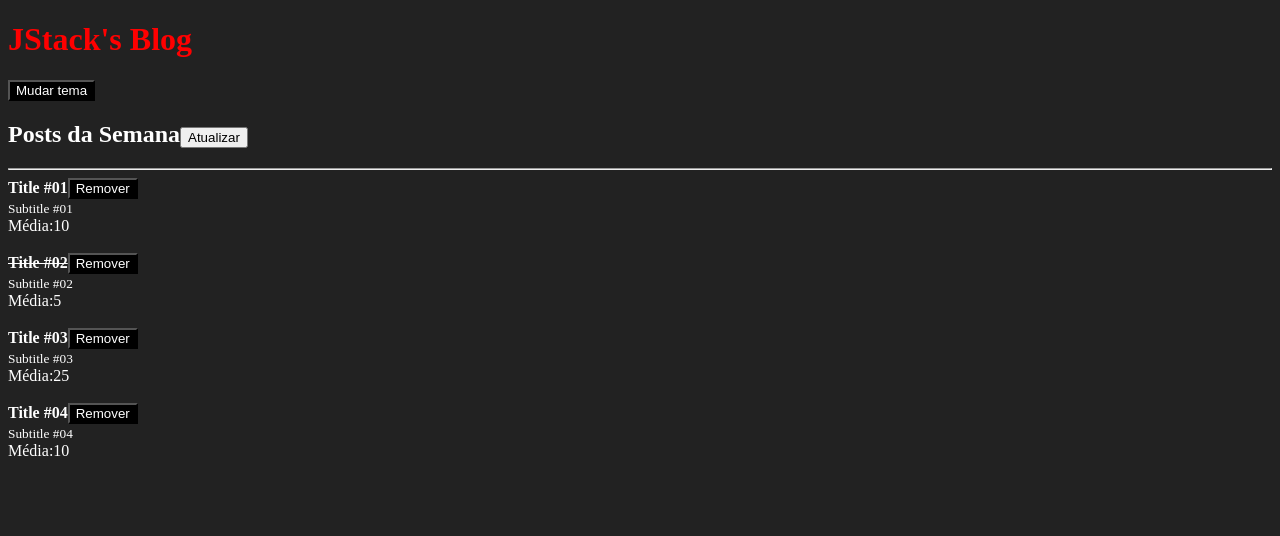
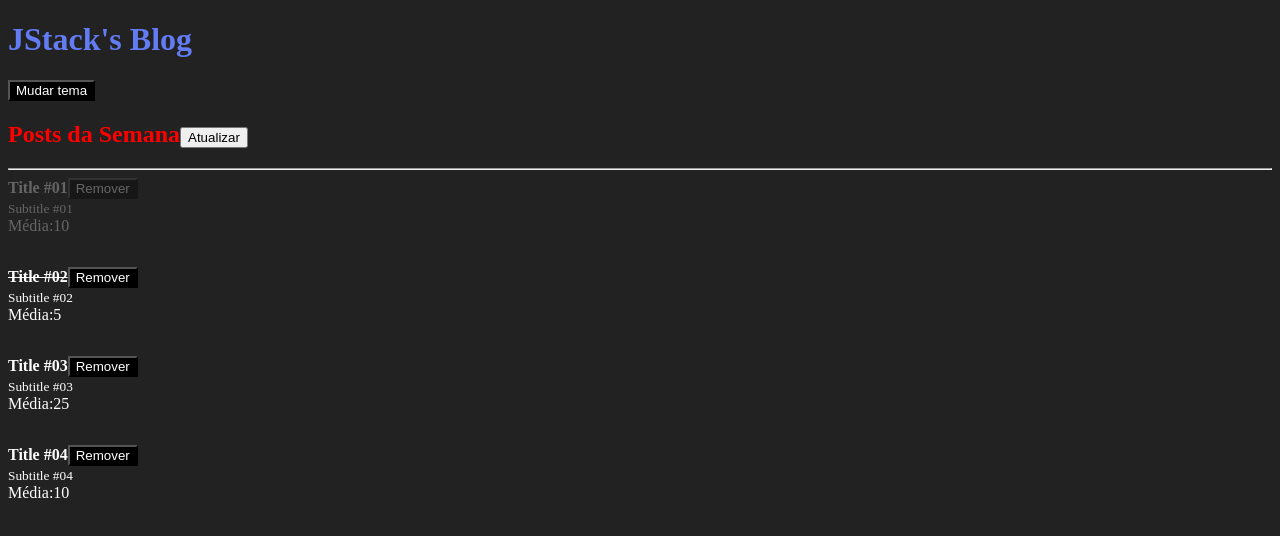
Before and after one commit to iwprogramacao/estudos-jstack, a React app in the folder react-fundamentos/: page / in a window 1280 px wide. Shown: the top 536 px of the page. Built offline with nearby package versions, Linux system fonts and the light colour scheme.

Commit message:
Utilizando SASS e classes dinâmicas

```diff
--- a/react-fundamentos/package.json
+++ b/react-fundamentos/package.json
@@ -22,6 +22,8 @@
     "eslint-plugin-react": "^7.28.0",
     "eslint-plugin-react-hooks": "^4.3.0",
     "html-webpack-plugin": "^5.5.0",
+    "sass": "^1.56.2",
+    "sass-loader": "^13.2.0",
     "style-loader": "^3.3.1",
     "webpack": "^5.19.0",
     "webpack-cli": "^5.0.1",
--- a/react-fundamentos/src/App.js
+++ b/react-fundamentos/src/App.js
@@ -2,20 +2,21 @@ import React, { useState } from 'react';
 import Header from './Header';
 import Post from './Post';
 import ThemeProvider from './ThemeContext';
+import styles from './App.scss';
 
 export default function App() {
   const [posts, setPosts] = useState([
     {
-      id: Math.random(), title: 'Title #01', subtitle: 'Subtitle #01', likes: 20, read: false,
+      id: Math.random(), title: 'Title #01', subtitle: 'Subtitle #01', likes: 20, read: false, removed: true,
     },
     {
-      id: Math.random(), title: 'Title #02', subtitle: 'Subtitle #02', likes: 10, read: true,
+      id: Math.random(), title: 'Title #02', subtitle: 'Subtitle #02', likes: 10, read: true, removed: false,
     },
     {
-      id: Math.random(), title: 'Title #03', subtitle: 'Subtitle #03', likes: 50, read: false,
+      id: Math.random(), title: 'Title #03', subtitle: 'Subtitle #03', likes: 50, read: false, removed: false,
     },
     {
-      id: Math.random(), title: 'Title #04', subtitle: 'Subtitle #04', likes: 20, read: false,
+      id: Math.random(), title: 'Title #04', subtitle: 'Subtitle #04', likes: 20, read: false, removed: false,
     },
   ]);
 
@@ -33,13 +34,16 @@ export default function App() {
   }
 
   function handleRemovePost(postId) {
-    setPosts((prevState) => prevState.filter((post) => post.id !== postId));
+    setPosts((prevState) => prevState.map((post) => (
+      post.id === postId
+        ? { ...post, removed: true }
+        : post)));
   }
 
   return (
     <ThemeProvider>
       <Header title="JStack's Blog">
-        <h2>
+        <h2 className={styles.title}>
           Posts da Semana
           <button type="button" onClick={handleRefresh}>Atualizar</button>
         </h2>
--- a/react-fundamentos/src/Header.js
+++ b/react-fundamentos/src/Header.js
@@ -2,7 +2,7 @@ import React, { useContext } from 'react';
 import PropTypes from 'prop-types';
 import Button from './Button';
 import { ThemeContext } from './ThemeContext';
-import styles from './Header.css';
+import styles from './Header.scss';
 
 export default function Header({ title, children }) {
   const { onToggleTheme } = useContext(ThemeContext);
--- /dev/null
+++ b/react-fundamentos/src/Header.scss
@@ -0,0 +1,5 @@
+$primary: #637bf3;
+
+.title {
+  color: $primary;
+}
--- a/react-fundamentos/src/Post.js
+++ b/react-fundamentos/src/Post.js
@@ -1,11 +1,11 @@
 import React from 'react';
 import PropTypes from 'prop-types';
 import PostHeader from './PostHeader';
+import styles from './Post.scss';
 
 export default function Post({ post, onRemove }) {
   return (
-    <>
-      <article>
+    <article className={post.removed ? styles.postRemoved : styles.post}>
       <PostHeader
         onRemove={onRemove}
         post={{
@@ -19,8 +19,6 @@ export default function Post({ post, onRemove }) {
       Média:
       {post.likes / 2}
     </article>
-      <br />
-    </>
   );
 }
 
@@ -32,5 +30,6 @@ Post.propTypes = {
     subtitle: PropTypes.string.isRequired,
     likes: PropTypes.number.isRequired,
     read: PropTypes.bool.isRequired,
+    removed: PropTypes.bool.isRequired,
   }).isRequired,
 };
--- /dev/null
+++ b/react-fundamentos/src/Post.scss
@@ -0,0 +1,8 @@
+.post {
+  margin-bottom: 2rem;
+}
+
+.postRemoved {
+  margin-bottom: 2rem;
+  opacity: 0.3;
+}
--- a/react-fundamentos/src/index.js
+++ b/react-fundamentos/src/index.js
@@ -1,7 +1,7 @@
 import React from 'react';
 import ReactDOM from 'react-dom';
 import App from './App';
-import './index.css';
+import './index.scss';
 
 ReactDOM.render(
   <App />,
--- a/react-fundamentos/webpack.config.js
+++ b/react-fundamentos/webpack.config.js
@@ -34,6 +34,19 @@ module.exports = {
           },
         ],
       },
+      {
+        test: /\.scss$/,
+        use: [
+          'style-loader',
+          {
+            loader: 'css-loader',
+            options: {
+              modules: true,
+            },
+          },
+          'sass-loader',
+        ],
+      },
     ],
   },
   devServer: {
```
Also changed, not shown: react-fundamentos/src/App.scss (renamed from react-fundamentos/src/Header.css), react-fundamentos/src/index.scss (renamed from react-fundamentos/src/index.css), 1 other file (tests, documents, lock files or other folders). Lines whose indentation alone changed are shown as unchanged.
